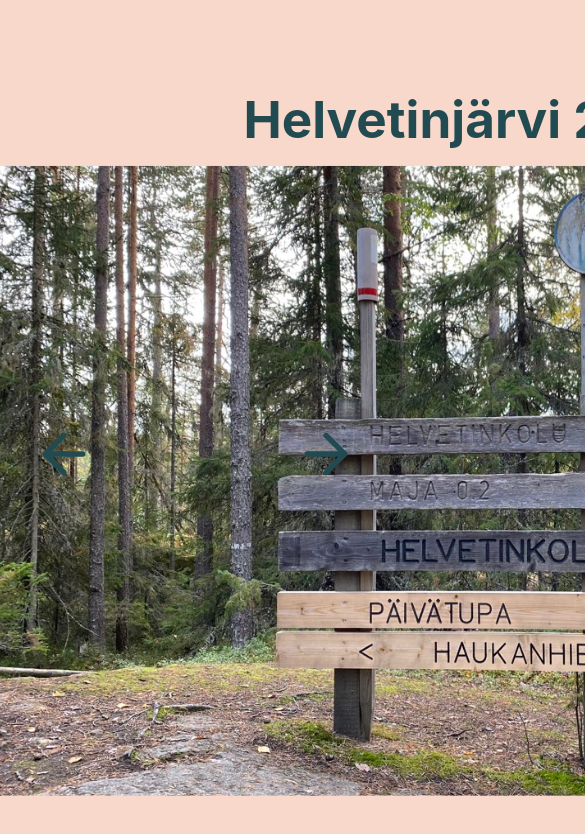
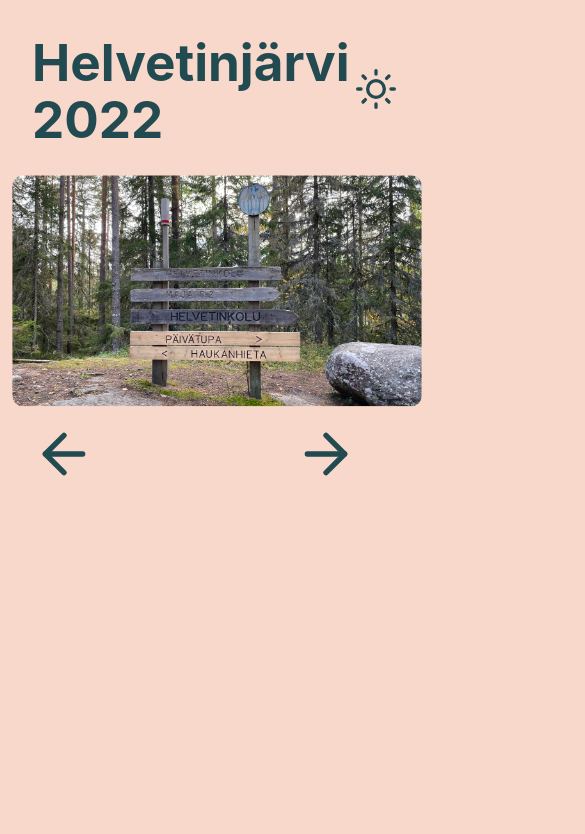
Before and after one commit to Alzuu/exove2023, a React (Vite) app in the folder section3/react-carousel/: page / in a window 390 px wide. Shown: the top 834 px of the page, 585 px wide, since content can reach past the window. Built offline with nearby package versions, Linux system fonts and the light colour scheme.

Commit message:
Improve responsiveness

```diff
--- a/section3/react-carousel/src/App.css
+++ b/section3/react-carousel/src/App.css
@@ -1,11 +1,11 @@
 #root {
   margin: 0 auto;
-  text-align: center;
 }
 
 .header {
   display: flex;
   align-items: center;
+  padding: 0 2rem;
 }
 
 h1 {
@@ -33,7 +33,7 @@ h1 {
 
 .arrow {
   position: absolute;
-  top: 50%;
+  top: 50vh;
   font-size: 4rem;
   z-index: 10;
   padding: 0;
@@ -63,12 +63,13 @@ h1 {
 }
 
 .image {
-  width: 1000px;
-  height: 600px;
+  max-width: 100%;
+  height: auto;
   border-radius: 10px;
 }
 
 .slide {
+  max-width: 90%;
   opacity: 0;
   transition-duration: 0.5s ease-in-out;
 }
--- a/section3/react-carousel/src/index.css
+++ b/section3/react-carousel/src/index.css
@@ -26,8 +26,7 @@
 body {
   margin: 0;
   display: flex;
-  place-items: center;
-  min-width: 320px;
+  min-width: 400px;
   min-height: 100vh;
 }
 
```
